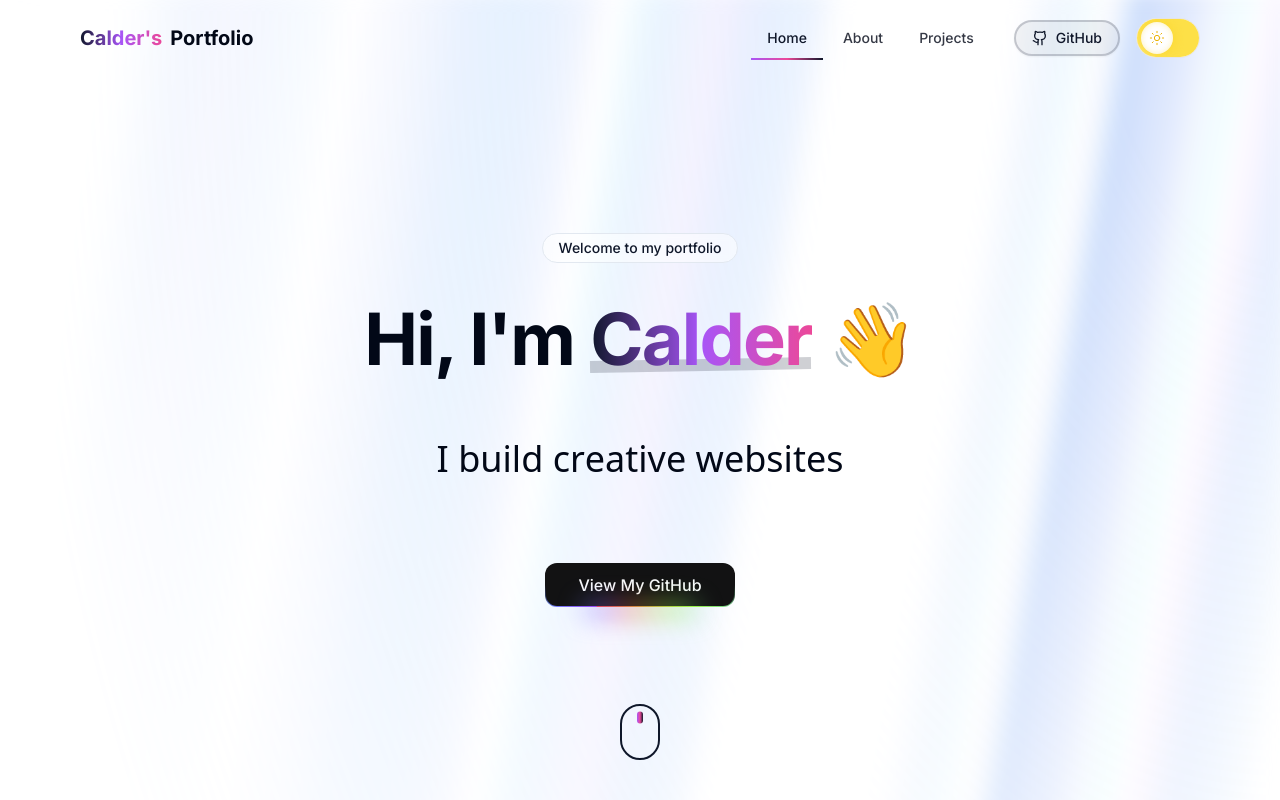
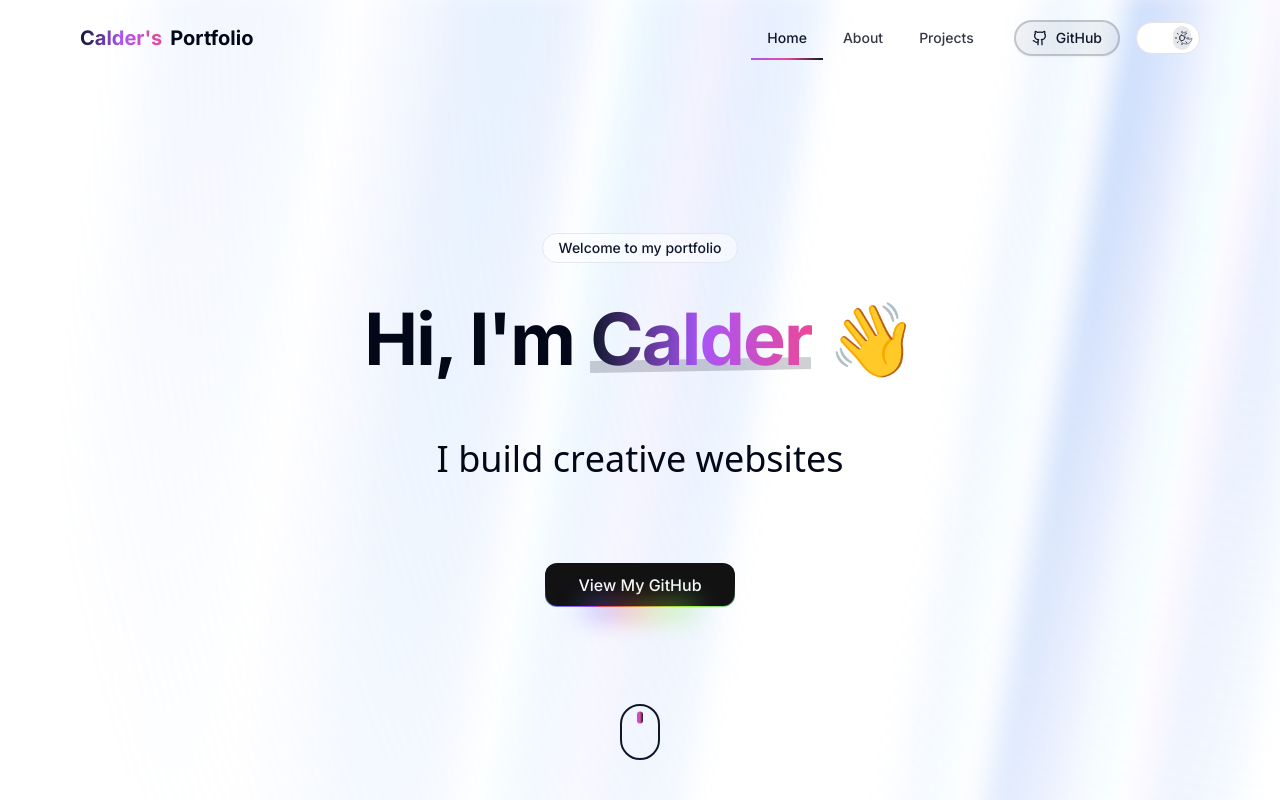
Before and after one commit to Da-Coder-Jr/Calder-Dev, a React (Vite) app: page / in a window 1280 px wide. Shown: the top 800 px of the page. Built offline with nearby package versions, Linux system fonts and the light colour scheme.

Commit message:
Fix: Improve theme toggle functionality
- Initialize theme from localStorage or system preference.
- Add particles for dark mode.
- Improve hover effects.
- Add ripple effect on hover.
- Add more animations.

```diff
--- a/src/components/ThemeToggle.tsx
+++ b/src/components/ThemeToggle.tsx
@@ -2,7 +2,7 @@
 "use client";
 
 import { useState, useEffect } from "react";
-import { Moon, Sun, Stars } from "lucide-react";
+import { Moon, Sun } from "lucide-react";
 import { cn } from "@/lib/utils";
 import { motion, AnimatePresence } from "framer-motion";
 
@@ -12,7 +12,6 @@ interface ThemeToggleProps {
 
 export function ThemeToggle({ className }: ThemeToggleProps) {
   const [isDark, setIsDark] = useState(false);
-  const [isHovered, setIsHovered] = useState(false);
 
   // Initialize theme from localStorage or system preference
   useEffect(() => {
@@ -71,81 +70,27 @@ export function ThemeToggle({ className }: ThemeToggleProps) {
     }
   };
 
-  // Particles for the dark mode only
-  const particles = Array(10).fill(null);
-
   return (
-    <motion.button
-      whileHover={{ scale: 1.05 }}
-      whileTap={{ scale: 0.95 }}
-      onHoverStart={() => setIsHovered(true)}
-      onHoverEnd={() => setIsHovered(false)}
-      aria-label={isDark ? "Switch to light mode" : "Switch to dark mode"}
-      onClick={toggleTheme}
+    <div
       className={cn(
-        "relative flex h-10 w-16 items-center overflow-hidden rounded-full border p-1 transition-colors duration-500",
+        "flex w-16 h-8 p-1 rounded-full cursor-pointer transition-all duration-300",
         isDark
-          ? "border-zinc-700 bg-zinc-900"
-          : "border-zinc-200 bg-white",
+          ? "bg-zinc-950 border border-zinc-800"
+          : "bg-white border border-zinc-200",
         className
       )}
+      onClick={toggleTheme}
+      role="button"
+      tabIndex={0}
     >
-      {/* Background effects */}
-      <div className="absolute inset-0 overflow-hidden">
-        {isDark && (
-          <AnimatePresence>
-            {particles.map((_, i) => (
+      <div className="flex justify-between items-center w-full">
         <motion.div
-                key={`star-${i}`}
-                initial={{
-                  opacity: 0,
-                  scale: 0,
-                  x: Math.random() * 20 - 10,
-                  y: Math.random() * 20 - 10
-                }}
+          className={cn(
+            "flex justify-center items-center w-6 h-6 rounded-full",
+          )}
           animate={{
-                  opacity: Math.random() * 0.7 + 0.3,
-                  scale: Math.random() * 0.5 + 0.5,
-                  x: Math.random() * 20 - 10,
-                  y: Math.random() * 20 - 10
-                }}
-                transition={{
-                  duration: Math.random() * 2 + 2,
-                  repeat: Infinity,
-                  repeatType: "reverse"
-                }}
-                className="absolute rounded-full bg-white"
-                style={{
-                  width: `${Math.max(1, Math.random() * 3)}px`,
-                  height: `${Math.max(1, Math.random() * 3)}px`,
-                  left: `${Math.random() * 100}%`,
-                  top: `${Math.random() * 100}%`,
-                }}
-              />
-            ))}
-          </AnimatePresence>
-        )}
-
-        {!isDark && (
-          <motion.div
-            initial={{ opacity: 0 }}
-            animate={{ opacity: 1 }}
-            exit={{ opacity: 0 }}
-            transition={{ duration: 0.5 }}
-            className="absolute top-0 right-0 h-32 w-32 translate-x-12 translate-y-[-50%] rounded-full bg-yellow-300 blur-md"
-          />
-        )}
-      </div>
-
-      {/* Sliding Indicator */}
-      <motion.div
-        className="relative z-10 flex h-8 w-8 items-center justify-center rounded-full shadow-lg"
-        animate={{
-          x: isDark ? "calc(100% - 2px)" : "0%",
-          backgroundColor: isDark ? "rgb(39, 39, 42)" : "rgb(255, 255, 255)",
-          boxShadow: isDark
-            ? "0 0 10px 2px rgba(59, 130, 246, 0.3), inset 0 0 6px rgba(59, 130, 246, 0.5)"
-            : "0 0 10px 2px rgba(250,204,21,0.3), inset 0 0 6px rgba(250,204,21,0.3)"
+            backgroundColor: isDark ? "rgb(39, 39, 42)" : "rgb(229, 231, 235)",
+            x: isDark ? 0 : 32
           }}
           transition={{
             type: "spring",
@@ -156,45 +101,55 @@ export function ThemeToggle({ className }: ThemeToggleProps) {
           <AnimatePresence mode="wait" initial={false}>
             {isDark ? (
               <motion.div
-              key="moon"
-              initial={{ opacity: 0, rotate: -90, scale: 0.5 }}
-              animate={{ opacity: 1, rotate: 0, scale: 1 }}
-              exit={{ opacity: 0, rotate: 90, scale: 0.5 }}
-              transition={{ duration: 0.3 }}
-              className="flex h-full w-full items-center justify-center"
+                key="moon-icon"
+                initial={{ opacity: 0, rotateZ: -90 }}
+                animate={{ opacity: 1, rotateZ: 0 }}
+                exit={{ opacity: 0, rotateZ: 90 }}
+                transition={{ duration: 0.2 }}
               >
-              <Stars className="h-4 w-4 text-blue-400" strokeWidth={1.5} />
+                <Moon
+                  className="w-4 h-4 text-white"
+                  strokeWidth={1.5}
+                />
               </motion.div>
             ) : (
               <motion.div
-              key="sun"
-              initial={{ opacity: 0, rotate: 90, scale: 0.5 }}
-              animate={{ opacity: 1, rotate: 0, scale: 1 }}
-              exit={{ opacity: 0, rotate: -90, scale: 0.5 }}
-              transition={{ duration: 0.3 }}
-              className="flex h-full w-full items-center justify-center"
+                key="sun-icon"
+                initial={{ opacity: 0, rotateZ: 90 }}
+                animate={{ opacity: 1, rotateZ: 0 }}
+                exit={{ opacity: 0, rotateZ: -90 }}
+                transition={{ duration: 0.2 }}
               >
-              <Sun className="h-4 w-4 text-yellow-500" strokeWidth={1.5} />
+                <Sun
+                  className="w-4 h-4 text-gray-700"
+                  strokeWidth={1.5}
+                />
               </motion.div>
             )}
           </AnimatePresence>
+        </motion.div>
 
-        {/* Ripple effect on hover */}
-        <AnimatePresence>
-          {isHovered && (
-            <motion.div
-              initial={{ scale: 0.2, opacity: 0 }}
-              animate={{ scale: 1.5, opacity: 0 }}
-              exit={{ opacity: 0 }}
-              transition={{ duration: 0.8, repeat: Infinity }}
-              className={cn(
-                "absolute inset-0 rounded-full",
-                isDark ? "bg-blue-400" : "bg-yellow-400"
-              )}
+        {/* Fixed icons on the track */}
+        <div className={cn(
+          "flex justify-center items-center w-6 h-6 rounded-full transition-opacity duration-300",
+          isDark ? "opacity-70" : "opacity-0"
+        )}>
+          <Sun
+            className="w-4 h-4 text-gray-500"
+            strokeWidth={1.5}
           />
-          )}
-        </AnimatePresence>
-      </motion.div>
-    </motion.button>
+        </div>
+
+        <div className={cn(
+          "flex justify-center items-center w-6 h-6 rounded-full transition-opacity duration-300",
+          !isDark ? "opacity-70" : "opacity-0"
+        )}>
+          <Moon
+            className="w-4 h-4 text-gray-600"
+            strokeWidth={1.5}
+          />
+        </div>
+      </div>
+    </div>
   );
 }
--- a/src/components/ui/button.tsx
+++ b/src/components/ui/button.tsx
@@ -6,7 +6,7 @@ import { cva, type VariantProps } from "class-variance-authority"
 import { cn } from "@/lib/utils"
 
 const buttonVariants = cva(
-  "inline-flex items-center justify-center gap-2 whitespace-nowrap rounded-lg text-sm font-medium ring-offset-background transition-colors focus-visible:outline-none focus-visible:ring-2 focus-visible:ring-ring focus-visible:ring-offset-2 disabled:pointer-events-none disabled:opacity-50 [&_svg]:pointer-events-none [&_svg]:size-4 [&_svg]:shrink-0",
+  "inline-flex items-center justify-center gap-2 whitespace-nowrap rounded-lg text-sm font-medium outline-offset-2 focus-visible:outline focus-visible:outline-2 focus-visible:outline-ring/70 transition-colors focus-visible:outline-none focus-visible:ring-2 focus-visible:ring-ring focus-visible:ring-offset-2 disabled:pointer-events-none disabled:opacity-50 [&_svg]:pointer-events-none [&_svg]:size-4 [&_svg]:shrink-0",
   {
     variants: {
       variant: {
@@ -24,7 +24,7 @@ const buttonVariants = cva(
         default: "h-9 px-4 py-2",
         sm: "h-8 rounded-md px-3 text-xs",
         lg: "h-10 rounded-md px-8",
-        icon: "h-10 w-10",
+        icon: "h-9 w-9",
       },
     },
     defaultVariants: {
```
Lines whose indentation alone changed are shown as unchanged.
